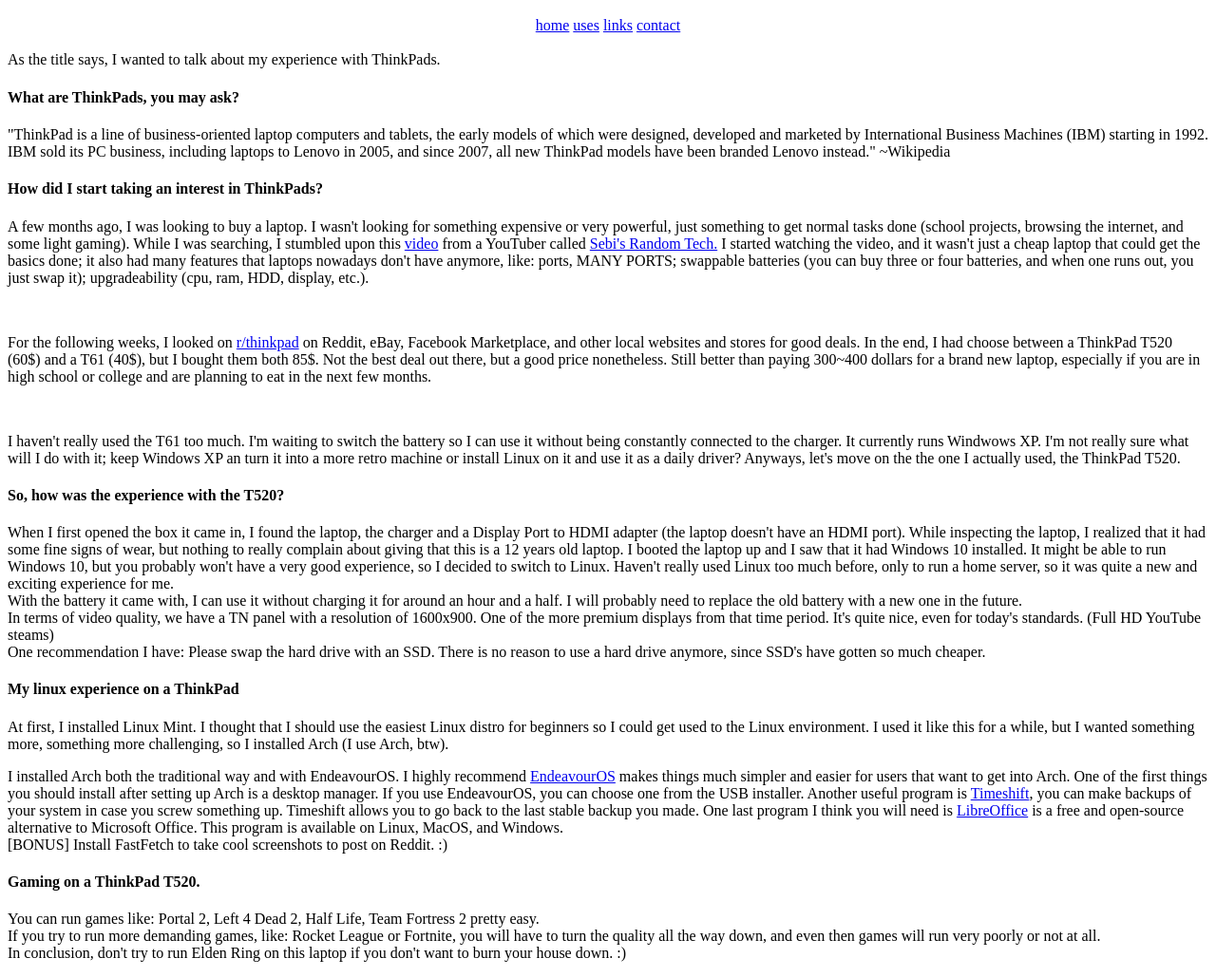
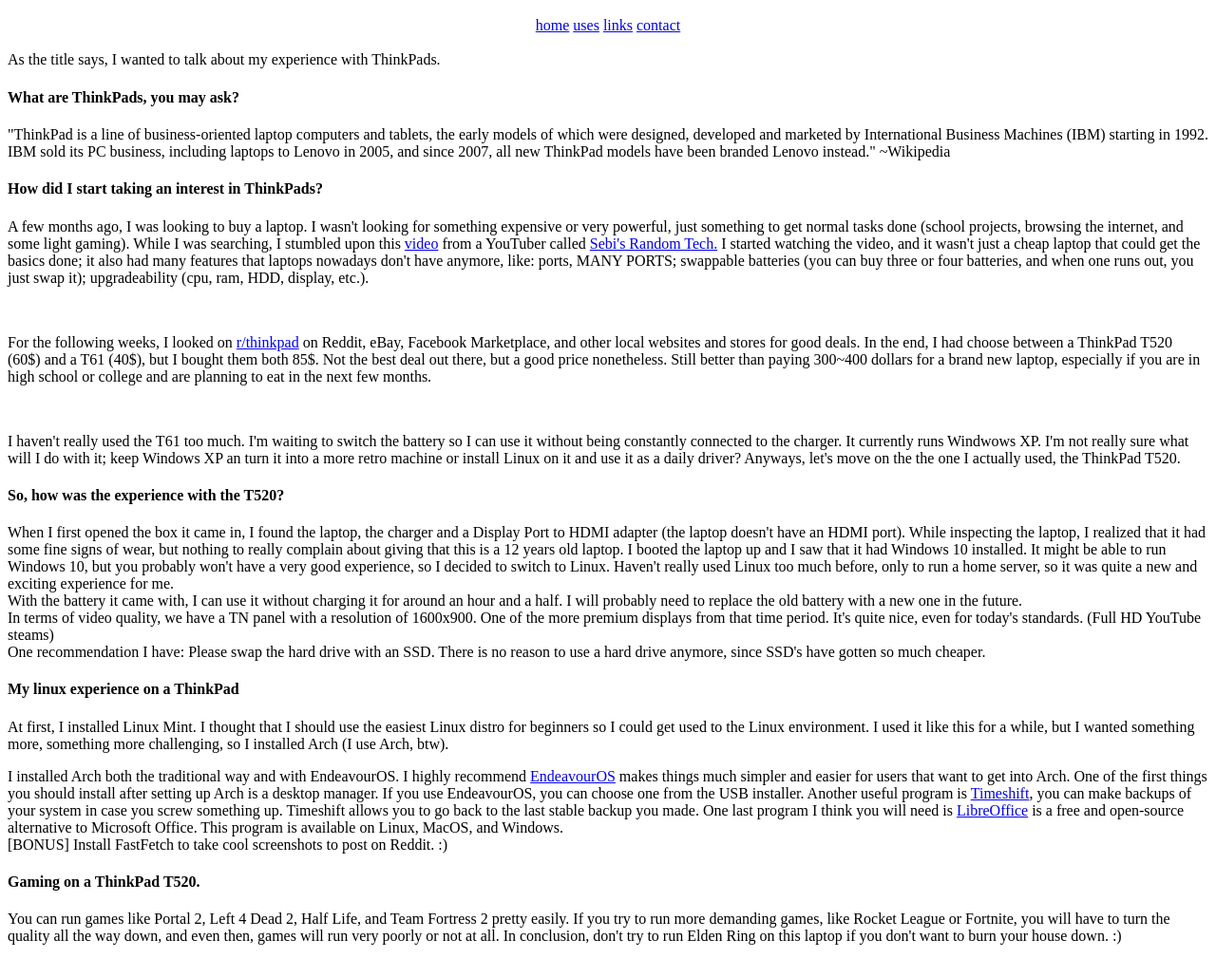
Before and after one commit to shaggsteru/htmlwebiste, a plain HTML site: page thinkpads.html in a window 1280 px wide. Shown: the part 48-1077 px from the top of the page at 95% size. Drawn offline with Linux system fonts and the light colour scheme.

Commit message:
Update thinkpads.html

```diff
--- a/thinkpads.html
+++ b/thinkpads.html
@@ -57,9 +57,9 @@
         </p>
 
         <h4>Gaming on a ThinkPad T520.</h4>
-        <p>You can run games like: Portal 2, Left 4 Dead 2, Half Life, Team Fortress 2 pretty easy.<br>
-            If you try to run more demanding games, like: Rocket League or Fortnite, you will have to turn the quality all the way down, and even then games will run very poorly or not at all.<br>
-            In conclusion, don't try to run Elden Ring on this laptop if you don't want to burn your house down. :)
+        <p>You can run games like Portal 2, Left 4 Dead 2, Half Life, and Team Fortress 2 pretty easily.
+If you try to run more demanding games, like Rocket League or Fortnite, you will have to turn the quality all the way down, and even then, games will run very poorly or not at all.
+In conclusion, don't try to run Elden Ring on this laptop if you don't want to burn your house down. :)
         </p>
 
     </main>
```
